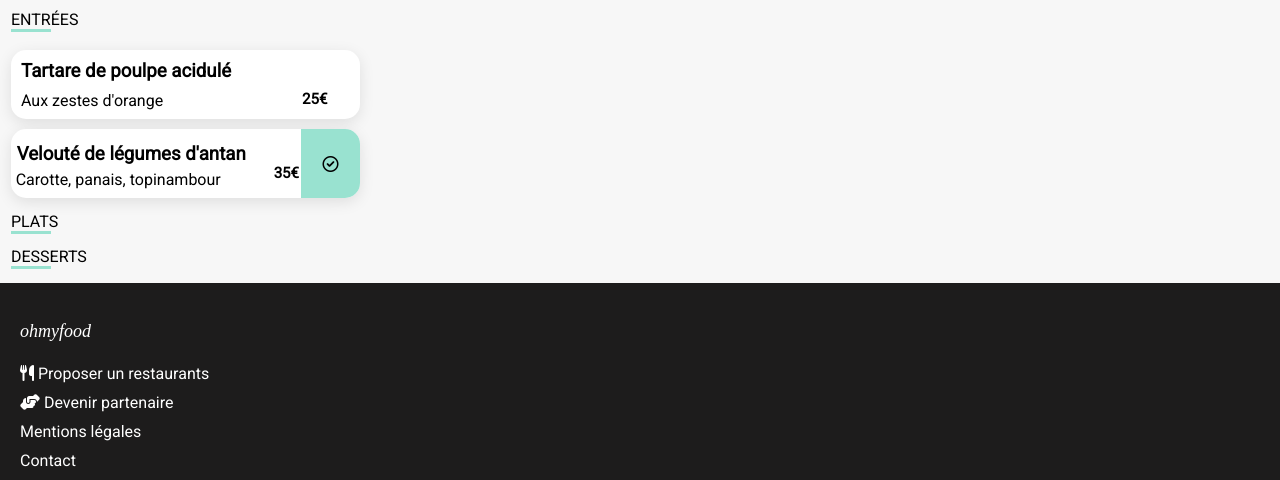
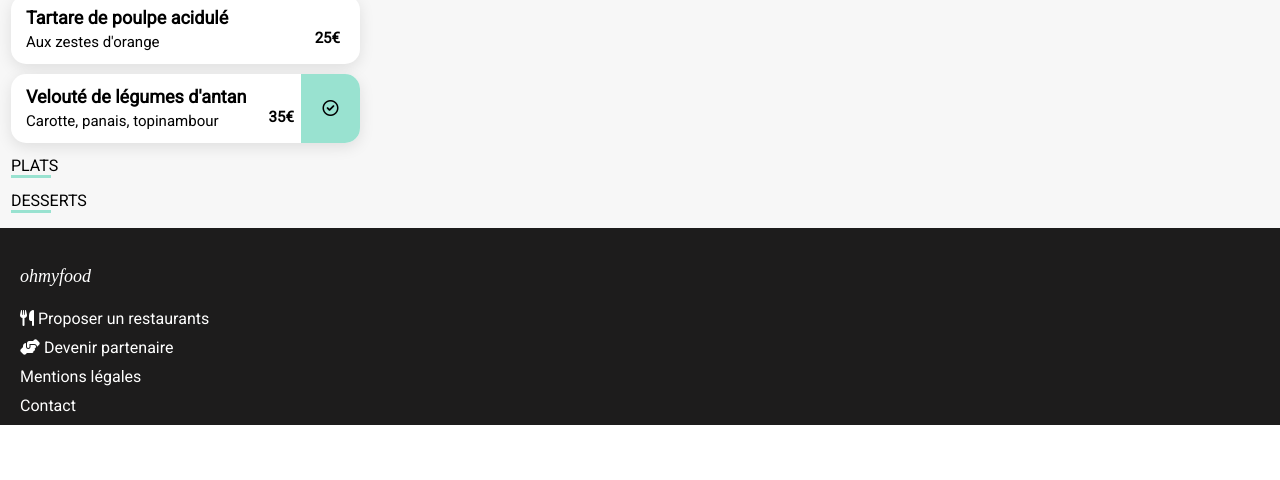
Before and after one commit to aymeric-bascunana/aymeric-bascunana_4_13042023, a website: page a_la_française.html in a window 1280 px wide. Shown: the part 426-906 px from the top of the page. Drawn offline with Linux system fonts and the light colour scheme; a web font is replaced by a local one.

Commit message:
modification du 19/05/2023

```diff
--- a/a_la_française.html
+++ b/a_la_française.html
@@ -50,14 +50,22 @@
       </h1>
       <h2>Entrées</h2>
       <div class="bouton-menu1">
+        <div class="colone1">
           <h3>Tartare de poulpe acidulé</h3>
           <p class="recette">Aux zestes d'orange</p>
+        </div>
+        <div class="colone2">
           <p class="prix">25€</p>
         </div>
+      </div>
       <div class="bouton-menu2">
+        <div class="colone1">
           <h3>Velouté de légumes d'antan</h3>
           <p class="recette">Carotte, panais, topinambour</p>
+        </div>
+        <div class="colone2">
           <p class="prix">35€</p>
+        </div>
         <i class="fa-sharp fa-regular fa-circle-check"></i>
       </div>
 
@@ -65,7 +73,7 @@
       <h2>Desserts</h2>
     </section>
 
-    <footer>
+    <footer class="footer-page">
       <h2>ohmyfood</h2>
 
       <a> <i class="fa-solid fa-utensils"></i> Proposer un restaurants</a>
--- a/sass/components/_card.scss
+++ b/sass/components/_card.scss
@@ -44,16 +44,19 @@
 
     h3{
         margin: 0px;
+        color: black;
     }
 
     p{
         margin: 0px;
+        color: black;
     }
 
     .info-restaurant{
         display: flex;
-        flex-direction: row;
         background: white;
+        align-items: center;
+        justify-content: space-between;
     }
 
     .nom-restaurant{
@@ -61,6 +64,6 @@
     }
 
     .fa-heart{
-        margin: 10px 0px 0px 160px;;
+        margin: 20px;
     }
 }
--- a/sass/layouts/_default.scss
+++ b/sass/layouts/_default.scss
@@ -84,9 +84,9 @@ body{
 .restaurants{
 
     background-color: #f0eeee;
-
+    padding: 10px;
     .centre{
-        margin: 10px;
+        margin: 10px 10px 0px 10px;
 
 
         .container-resto{
@@ -99,6 +99,7 @@ body{
 
             .resto_link{
                 position: relative;
+                text-decoration: none;
             }
         }
 
@@ -158,6 +159,8 @@ footer{
         background: #F7F7F7;
         border-radius: 50px 50px 0px 0px;
         padding: 1px;
+        position: relative;
+        bottom: 50px;
 
         h1{
             font-family: 'Shrikhand';
@@ -193,23 +196,43 @@ footer{
             width: 349px;
             height: 69px;
             margin: 10px;
+            display: flex;
+            justify-content: space-between;
+            align-items: center;
+
+            .colone1{
+                margin: 10px 10px 10px 10px;
+;
+            }
+
+            .colone2{
+                margin: 20px;
+            }
 
             h3{
-                margin-left: 10px;
-                padding-top: 10px;
+                margin: 5px;
+                font-family: 'Roboto';
+                font-style: normal;
+                font-size: 18px;
+                line-height: 21px;
+
             }
 
             .recette{
-                margin: -10px 0px -20px 10px;
+                margin: 5px;
+                font-family: 'Roboto';
+                font-style: normal;
+                font-weight: 300;
+                font-size: 15.0431px;
+                line-height: 18px;
             }
-
             .prix{
-                margin: -10px 0px -20px 291px;
                 font-family: "Roboto";
                 font-style: normal;
                 font-weight: 700;
                 font-size: 15.0431px;
                 line-height: 18px;
+                height: 0px;
             }
 
             span{
@@ -234,26 +257,41 @@ footer{
             height: 69px;
             margin: 10px;
             display: flex;
-            flex-direction: column;
-            flex-wrap: wrap;
-            align-content: flex-end;
+            justify-content: space-between;
+            align-items: center;
+
+
+            .colone1{
+                margin: 10px 10px 10px 10px;
+;
+            }
+
+
 
             h3{
-                margin: 14px 0px 25px 34px;
+                margin: 5px;
+                font-family: 'Roboto';
+                font-style: normal;
+                font-size: 18px;
+                line-height: 21px;
 
             }
 
             .recette{
-                margin: -20px 0px -15px 33px;
+                margin: 5px;
+                font-family: 'Roboto';
+                font-style: normal;
+                font-weight: 300;
+                font-size: 15.0431px;
+                line-height: 18px;
             }
-
             .prix{
-                margin: -10px 2px -20px 291px;
                 font-family: "Roboto";
                 font-style: normal;
                 font-weight: 700;
                 font-size: 15.0431px;
                 line-height: 18px;
+                height: 0px;
             }
             span{
                 position: absolute;
@@ -280,6 +318,16 @@ footer{
         }
     }
 
+    .footer-page{
+        position: relative;
+        background-color: #1d1c1c;
+        color: white;
+        display: flex;
+        flex-direction: column;
+        padding: 20px 0px 0px 20px;
+        position: relative;
+        bottom: 50px;
+    }
 
 
 }
```
Also changed, not shown: la_note_enchantee.html (+11 -1 lines), la_palette_du_gout.html (+9 -1 lines), le_delice_des_sens.html (+9 -1 lines), css/style.css, 1 other file. Lines whose indentation alone changed are shown as unchanged.
